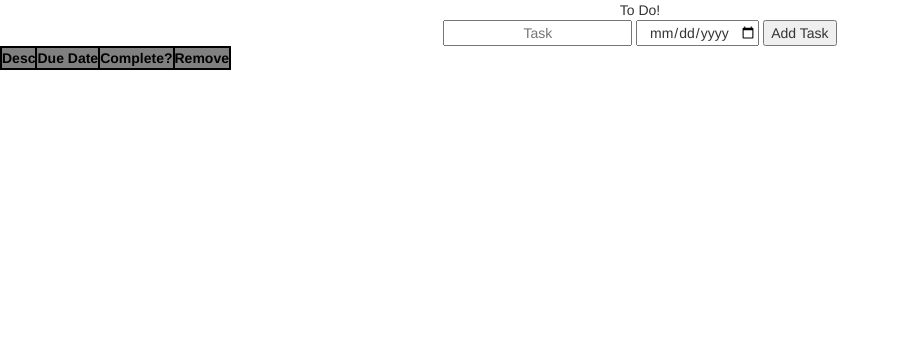
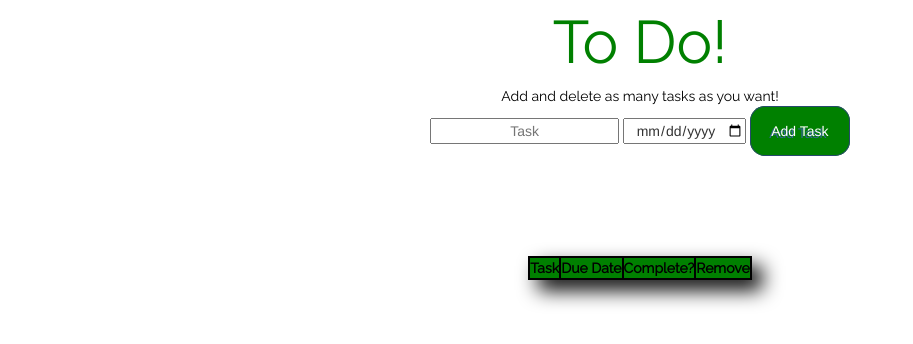
Before and after one commit to ashley2/toDoApp, a website: page index.html in a window 1280 px wide. Shown: the whole page, without its empty margins (0-913 px from the left). Drawn offline with nearby package versions, Linux system fonts and the light colour scheme; no server answers.

Commit message:
updated style

```diff
--- a/index.html
+++ b/index.html
@@ -3,6 +3,8 @@
 <head>
   <meta charset="UTF-8">
   <title>Express!</title>
+  <link rel="stylesheet" href="https://maxcdn.bootstrapcdn.com/font-awesome/4.5.0/css/font-awesome.min.css">
+  <link href='https://fonts.googleapis.com/css?family=Raleway:400,300' rel='stylesheet' type='text/css'>
   <link rel="stylesheet" href="https://maxcdn.bootstrapcdn.com/bootstrap/3.3.6/css/bootstrap.min.css">
   <link rel="stylesheet" href="https://maxcdn.bootstrapcdn.com/bootstrap/3.3.6/js/bootstrap.min.js">
   <link rel="stylesheet" href="style.css">
@@ -16,14 +18,15 @@
   <body>
 
     <div id="header">To Do!</div>
+    <div id="directions">Add and delete as many tasks as you want!</div>
     <input type="text" placeholder="Task" id="task">
     <input type="date" id="dueDate">
     <button id="addTask">Add Task</button>
-
-<table>
+<div>
+<table align="center">
   <thead>
     <tr>
-      <th>Desc</th>
+      <th>Task</th>
       <th>Due Date</th>
       <th>Complete?</th>
       <th>Remove</th>
@@ -37,11 +40,13 @@
       <input type="checkbox" id"checkbox">
     </td>
     <td>
-      <button class="delete" id="remove">X</button>
+      <button class="delete" id="remove"><i class="fa fa-trash fa-lg"></i>
+</button>
     </td>
   </tr>
   </tbody>
 </table>
+</div>
 
   </body>
   </html>
--- a/public/style.css
+++ b/public/style.css
@@ -1,10 +1,78 @@
 *{
+  text-align: center;
+  font-family : 'Raleway', sans-serif;
+  color: black;
+}
+
+#header {
+  font-size: 60px;
+  color: green;
+}
+table, thead, tr, td, th {
+  border: 2px solid black;
+  background-color: lightgreen;
+  color: black;
   text-align: center;
 }
 
+table {
+  box-shadow: 10px 10px 20px black;
+  margin-top: 100px;
+}
 
-table, tr, td, th {
-  border: 2px solid black;
-  background-color: grey;
-  color: black;
+td {
+  height: 50px;
+  width: 200px;
 }
+
+th {
+  background-color: green;
+}
+
+#addTask {
+  color: #fff;
+  height: 50px;
+  width: 100px;
+  text-shadow: -2px 2px #346392;
+  background-color: #008000;
+  background-image: linear-gradient(top, #6496c8, #346392);
+  box-shadow: inset 0 0 0 1px #27496d;
+  border: none;
+  border-radius: 15px;
+  transition: background-color 2s ease;
+}
+
+#addTask:hover {
+  color:white;
+  box-shadow: inset 0 0 0 1px #27496d,0 5px 15px #193047;
+}
+
+#addTask:active {
+  box-shadow: inset 0 0 0 1px #27496d,inset 0 5px 30px #193047;
+}
+#addTask:focus {
+  outline: none;
+}
+
+#remove {
+  color: #fff;
+  height: 40px;
+  width: 40px;
+  text-shadow: -2px 2px #346392;
+  background-color: #008000;
+  background-image: linear-gradient(top, #6496c8, #346392);
+  box-shadow: inset 0 0 0 1px #27496d;
+  border: none;
+  border-radius: 15px;
+}
+
+#remove:hover {
+  box-shadow: inset 0 0 0 1px #27496d,0 5px 15px #193047;
+}
+
+#remove:active {
+  box-shadow: inset 0 0 0 1px #27496d,inset 0 5px 30px #193047;
+}
+#remove:focus {
+  outline: none;
+}
--- a/todos.json
+++ b/todos.json
@@ -1 +1 @@
-[{"task":"clean","dueDate":"2016-03-16","isCommpleted":false}]
+[{"task":"","dueDate":"","isCommpleted":false}]
```
